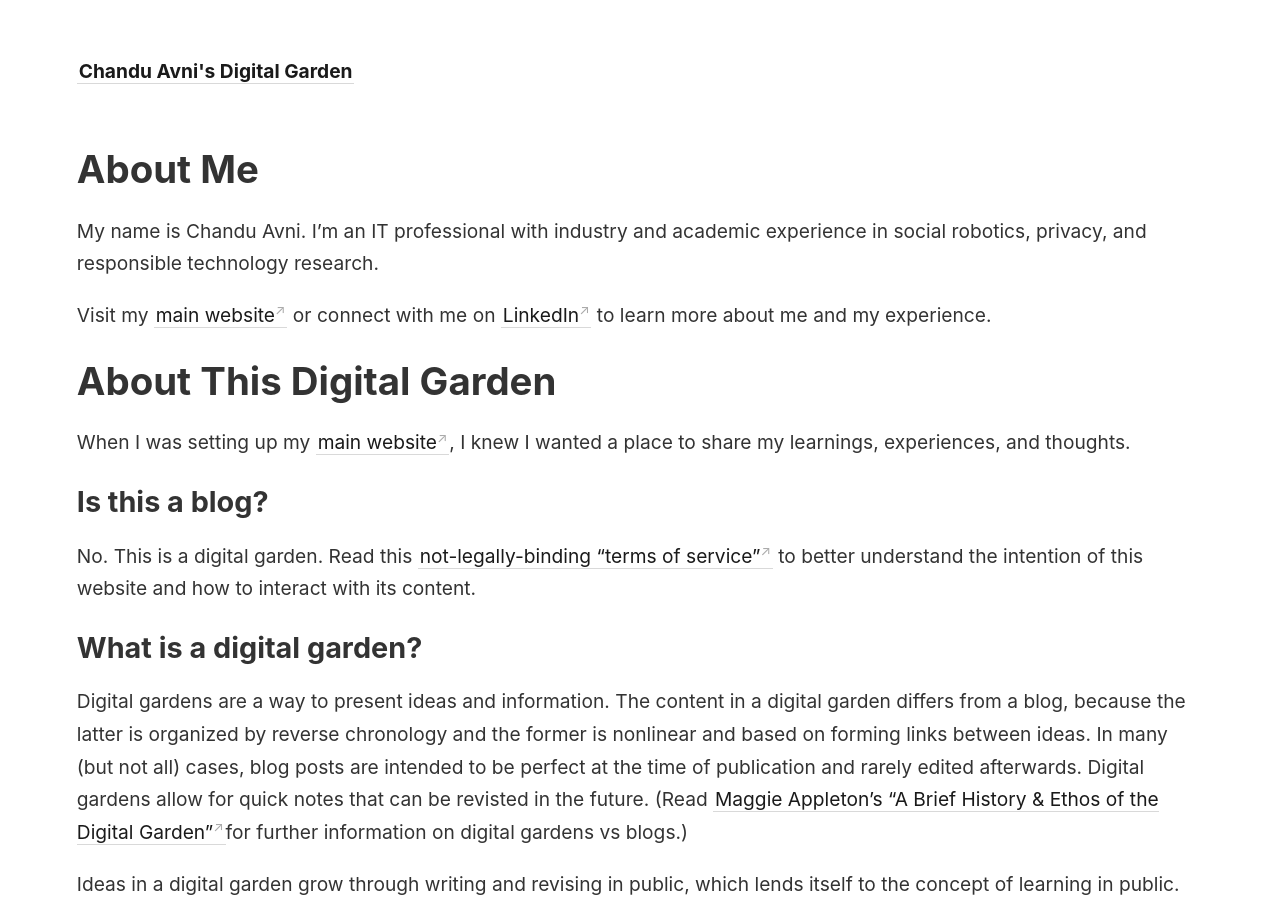
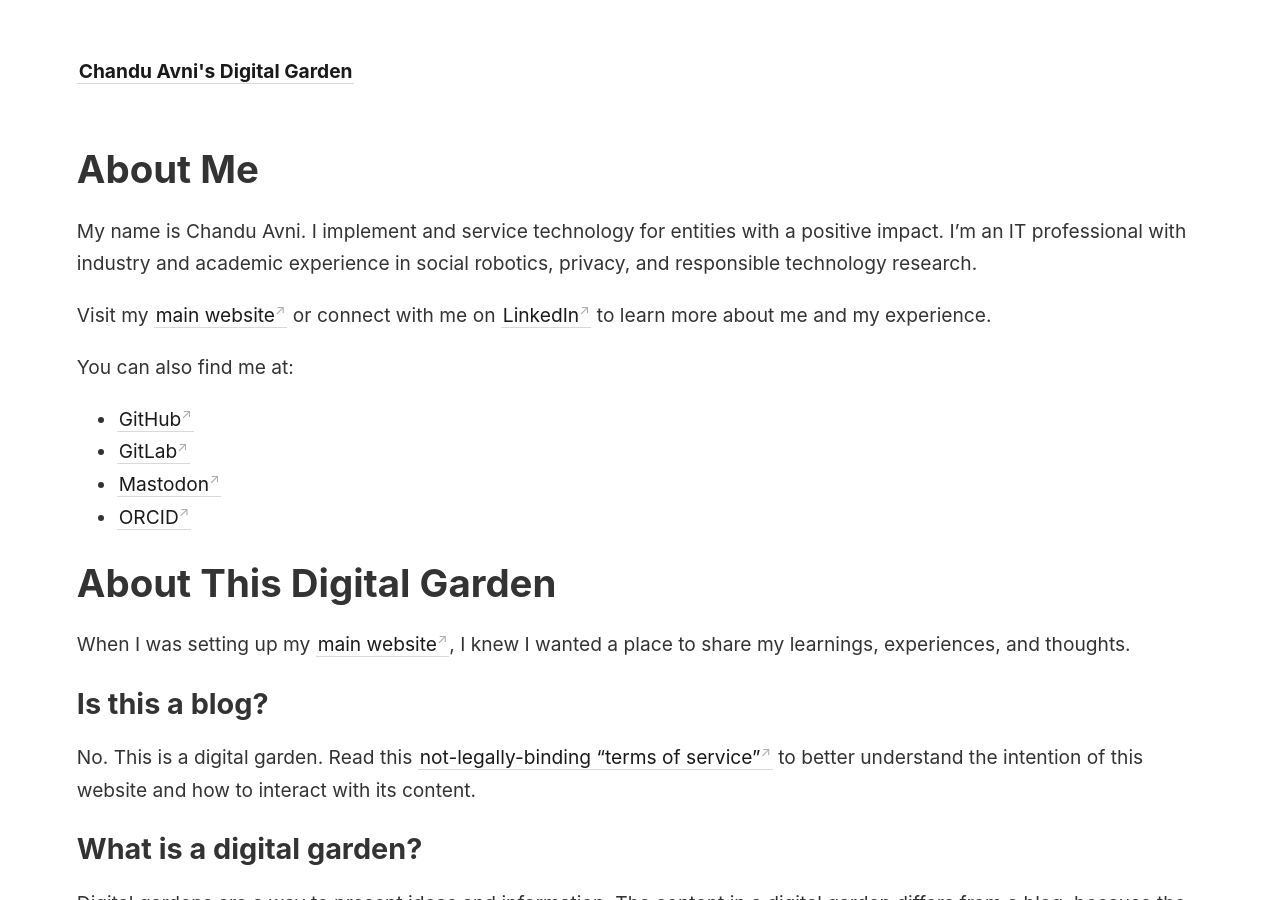
Before and after one commit to ch4ndua/chandu-avni-digital-garden, a Jekyll site: the page built from _notes/about.md, in a window 1280 px wide and 900 px high. Built offline with Jekyll 4.4.1, drawn with Linux system fonts in a browser that asks for light colours.

Commit message:
Updated About.md links

```diff
--- a/_notes/about.md
+++ b/_notes/about.md
@@ -5,9 +5,15 @@ permalink: /about
 ---
 
 # About Me
-My name is Chandu Avni. I'm an IT professional with industry and academic experience in social robotics, privacy, and responsible technology research.
+My name is Chandu Avni. I implement and service technology for entities with a positive impact. I'm an IT professional with industry and academic experience in social robotics, privacy, and responsible technology research.
 
 Visit my [main website](https://chanduavni.com/) or connect with me on [LinkedIn](https://linkedin.com/in/chanduavni) to learn more about me and my experience.
+
+You can also find me at:
+- [GitHub](https://github.com/ch4ndua)
+- [GitLab](https://gitlab.com/ch4ndua)
+- [Mastodon](https://mastodon.social/@chandua)
+- [ORCID](https://orcid.org/0009-0004-8746-1834)
 
 # About This Digital Garden
 When I was setting up my [main website](https://chanduavni.com/), I knew I wanted a place to share my learnings, experiences, and thoughts.
@@ -21,6 +27,6 @@ Digital gardens are a way to present ideas and information. The content in a dig
 Ideas in a digital garden grow through writing and revising in public, which lends itself to the concept of learning in public. ([Shawn Wang's "Learn In Public"](https://www.swyx.io/learn-in-public) elaborates on the benefits of learning in public.)
 
 ## Attribution
-This digital garden was set up using Maxime Vaillancourt's free, open-source template [available on GitHub here](https://github.com/maximevaillancourt/digital-garden-jekyll-template). The template's source code is available under the [MIT license](/LICENSE).
+This digital garden was set up using Maxime Vaillancourt's free, open-source template [available on GitHub here](https://github.com/maximevaillancourt/digital-garden-jekyll-template). The template's source code is available under the [MIT license](/_notes/template-license.md).
 
 Read [this set up note](digital-garden-set-up) to learn how I set up this site.
```
